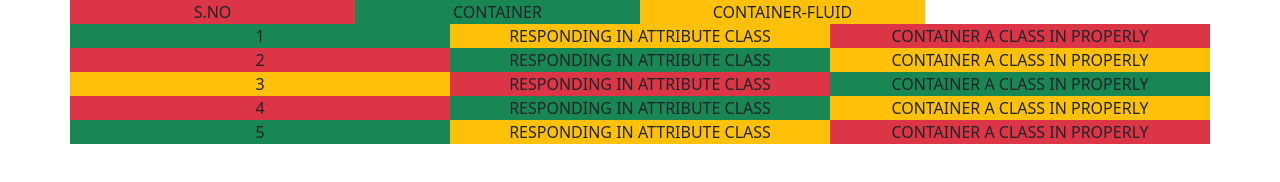
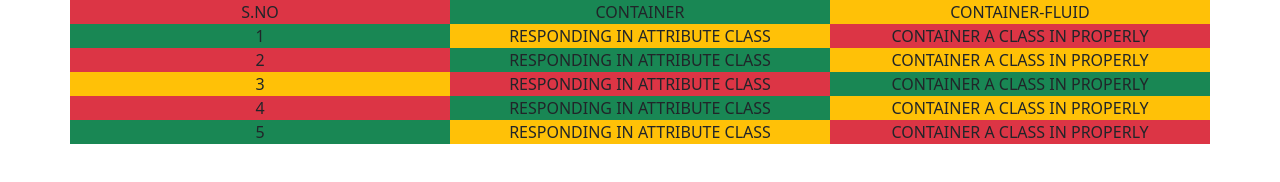
Before and after one commit to Pavalanganesan2368/ALL-TASKS, a plain HTML site: page table bootstrap.html in a window 1280 px wide. Drawn offline with nearby package versions, Linux system fonts and the light colour scheme.

Commit message:
Update table bootstrap.html

```diff
--- a/table bootstrap.html
+++ b/table bootstrap.html
@@ -10,13 +10,13 @@
 <body>
     <div class="container text-center color:white">
         <div class="row">
-            <div class="col-3 bg-danger">
+            <div class="col-4 bg-danger">
                 <col-1>S.NO</col-1>
             </div>
-            <div class="col-3 bg-success">
+            <div class="col-4 bg-success">
                 <COL-1>CONTAINER</COL-1>
             </div>
-            <div class="col-3 bg-warning">
+            <div class="col-4 bg-warning">
                 <col-1>CONTAINER-FLUID</col-1>
             </div>
         </div>
```
